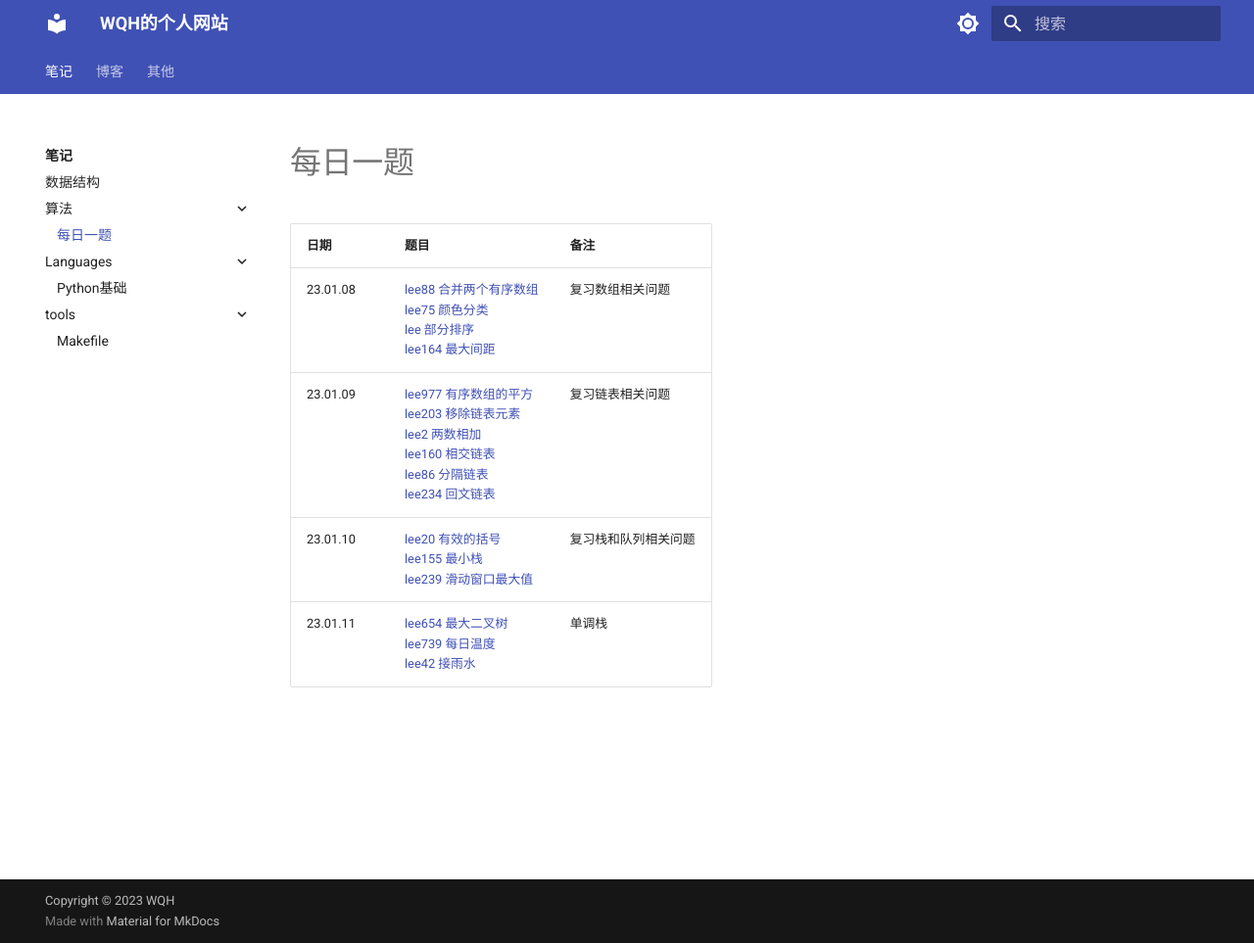
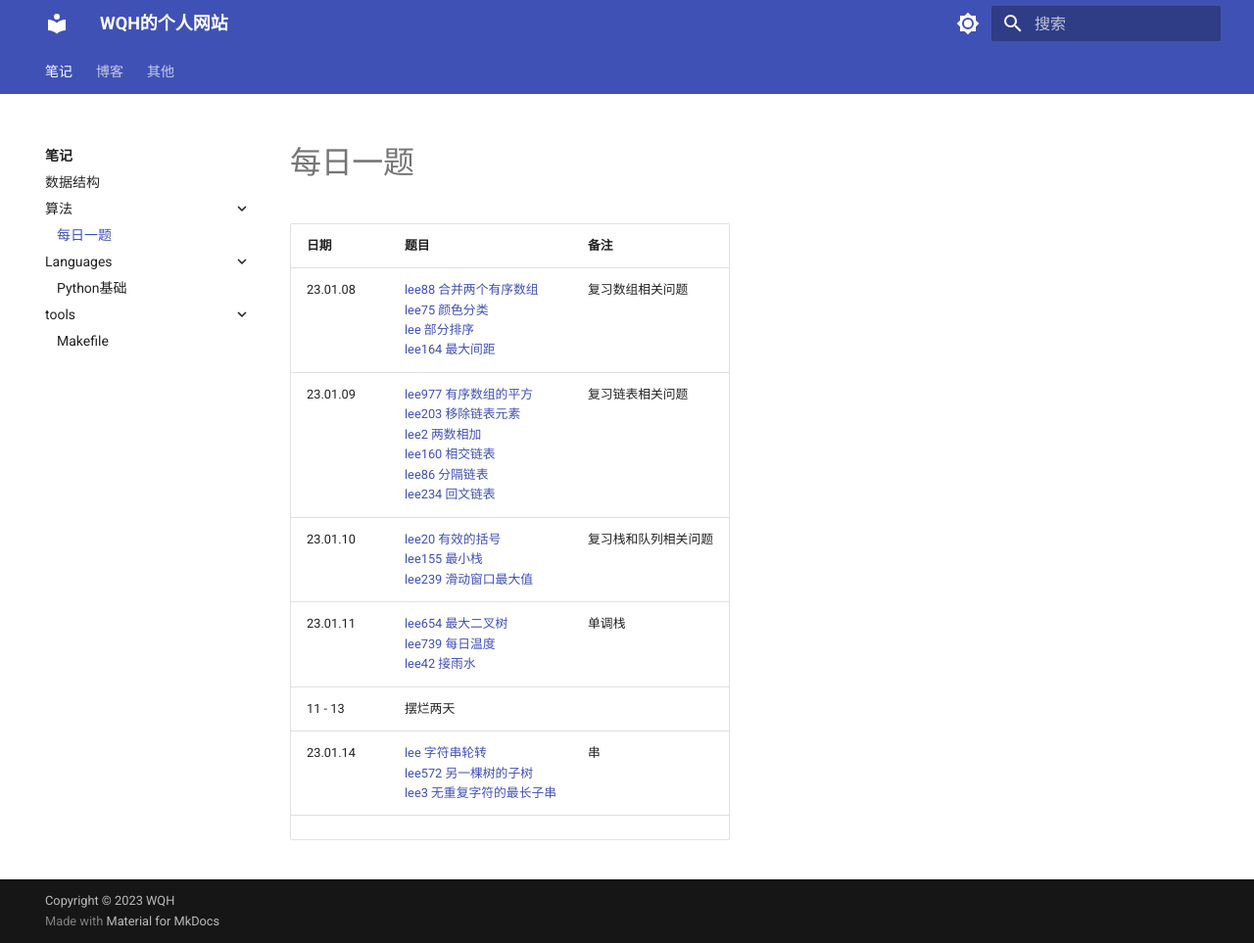
Before and after one commit to Norhua/website, an MkDocs documentation site: the page built from docs/note/算法/每日一题/每日一题.md, in a window 1280 px wide and 963 px high. Shown: the whole window at 98% size. Built offline with MkDocs 1.6.1 and Material for MkDocs 9.7.7, drawn with Linux system fonts in a browser that asks for light colours.

Commit message:
更新每日一题

```diff
--- a/docs/note/算法/每日一题/每日一题.md
+++ b/docs/note/算法/每日一题/每日一题.md
@@ -6,3 +6,6 @@
 | 23.01.09 | [lee977 有序数组的平方](https://leetcode.cn/problems/squares-of-a-sorted-array/description/)<br />[lee203 移除链表元素](https://leetcode.cn/problems/remove-linked-list-elements/)<br />[lee2 两数相加](https://leetcode.cn/problems/add-two-numbers/)<br />[lee160 相交链表](https://leetcode.cn/problems/intersection-of-two-linked-lists/)<br />[lee86 分隔链表](https://leetcode.cn/problems/partition-list/)<br />[lee234 回文链表](https://leetcode.cn/problems/palindrome-linked-list/) | 复习链表相关问题     |
 | 23.01.10 | [lee20 有效的括号](https://leetcode.cn/problems/valid-parentheses/)<br />[lee155 最小栈](https://leetcode.cn/problems/min-stack/)<br />[lee239 滑动窗口最大值](https://leetcode.cn/problems/sliding-window-maximum/) | 复习栈和队列相关问题 |
 | 23.01.11 | [lee654 最大二叉树](https://leetcode.cn/problems/maximum-binary-tree/description/)<br />[lee739 每日温度](https://leetcode.cn/problems/daily-temperatures/)<br />[lee42 接雨水](https://leetcode.cn/problems/trapping-rain-water/) | 单调栈               |
+| 11 - 13  | 摆烂两天                                                     |                      |
+| 23.01.14 | [lee 字符串轮转](https://leetcode.cn/problems/string-rotation-lcci/)<br />[lee572 另一棵树的子树](https://leetcode.cn/problems/subtree-of-another-tree/)<br />[lee3 无重复字符的最长子串]([3. 无重复字符的最长子串 - 力扣（Leetcode）](https://leetcode.cn/problems/longest-substring-without-repeating-characters/)) | 串                   |
+|          |                                                              |                      |
```
